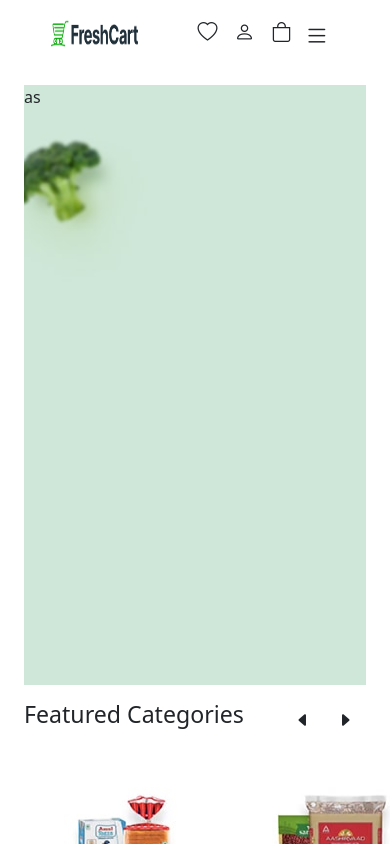
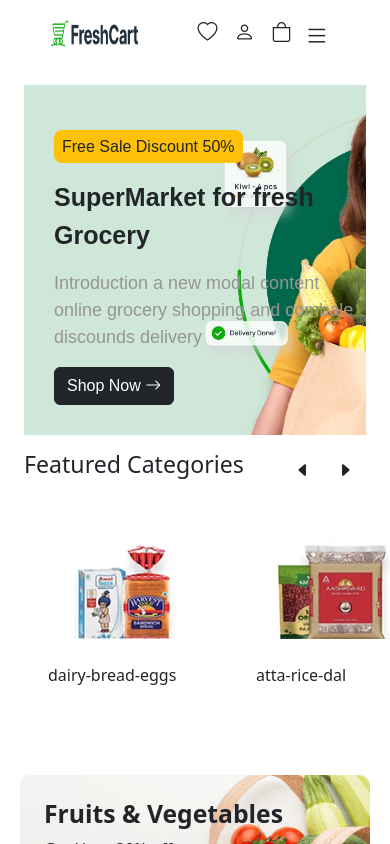
Before and after one commit to ashif82/ReactProject, a React (Create React App) app: page / in a window 390 px wide. Shown: the top 844 px of the page. Built offline with nearby package versions, Linux system fonts and the light colour scheme.

Commit message:
Add FreshCart banner component with Bootstrap carousel

```diff
--- /dev/null
+++ b/src/Freshcart/banner.css
@@ -0,0 +1,62 @@
+
+@media(max-width:600px){
+    .ashif{
+        width: 93%;
+       margin-top: 50px !important;
+       margin-left: 30px;
+       font-family: arial;
+    }
+    .introduction{
+        font-size: 18px !important;
+        color: rgb(151, 148, 148);
+    }
+    .supermarket{
+        font-size: 25px !important;
+        font-weight: bold;
+        margin-top: 20px !important;
+    }
+}
+@media(max-width:800px){
+    .ashif{
+        width: 93%;
+       margin-top: 90px;
+       margin-left: 30px;
+       font-family: arial;
+    }
+    .introduction{
+        font-size: 20px;
+        color: rgb(151, 148, 148);
+    }
+    .supermarket{
+        font-size: 30px;
+        font-weight: bold;
+        margin-top: 10px;
+    }
+    .banner{
+        height: 350px !important;
+    }
+}
+@media(min-width:800px){
+    .supermarket{
+        font-size: 50px;
+        font-weight: bold;
+    }
+    .introduction{
+        font-size: 20px;
+        color: rgb(151, 148, 148);
+    }
+    .ashif{
+       margin-top: 130px;
+       margin-left: 35px;
+       font-family: arial;
+    }
+    .introduction{
+        font-size: 20px;
+        color: rgb(151, 148, 148);
+    }
+    .supermarket{
+        font-size: 50px;
+        font-weight: bold;
+        margin-top: 10px;
+    }
+}
--- a/src/Freshcart/banner.jsx
+++ b/src/Freshcart/banner.jsx
@@ -1,25 +1,46 @@
-
+import "./banner.css";
 export function FreshCartBanner(){
     return(
         <div className="container-fluid mt-4">
+
+            <div className="">
             <div  className="carousel slide" data-bs-ride="carousel">
                 <div className="carousel-inner">
                     <div style={{
                        "backgroundImage":"url('1stcart/banner/slide-1.jpg')",
+                       "backgroundPosition":"center",
                        "height":"600px",
                        'backgroundSize': "cover"
-                    }} className="carousel-item active">
-                       <p>as</p>
+                    }} className="carousel-item active banner">
+                        <div className="row">
+                        <div className="col-12 col-sm-12 col-lg-4 ashif">
+                        <span className="bg-warning px-2 py-2 rounded rounded-3">Free Sale Discount 50% </span>
+                        <p className="supermarket">SuperMarket for fresh Grocery </p>
+                        <p className="introduction">Introduction a new modal content online grocery shopping and combale discounds delivery</p>
+                        <button className="btn btn-dark">Shop Now <span className="bi bi-arrow-right"></span></button>
+                        </div>
+                        </div>
+
                     </div>
                     <div  style={{
                        "backgroundImage":"url('1stcart/banner/slider-2.jpg')",
+                       "backgroundPosition":"center",
                        "height":"600px",
                        'backgroundSize': "cover"
-                    }} className="carousel-item">
-                       <p>ds</p>
+                    }} className="carousel-item banner">
+                      <div className="row">
+                        <div className="col-12 col-sm-12 col-lg-4 ashif">
+                        <span className="bg-warning px-2 py-2 rounded rounded-3">Free Sale Discount 50% </span>
+                        <p className="supermarket">Free Shipping on <br /> orders over <strong className="text-success">$100</strong></p>
+                        <p className="introduction">Introduction a new modal content online grocery shopping and combale discounds delivery</p>
+                        <button className="btn btn-dark">Shop Now <span className="bi bi-arrow-right"></span></button>
+                        </div>
+                        </div>
                     </div>
                 </div>
             </div>
+            </div>
+
         </div>
     )
 }
```
